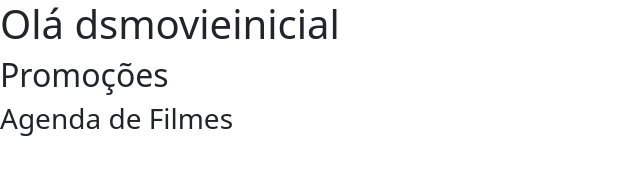
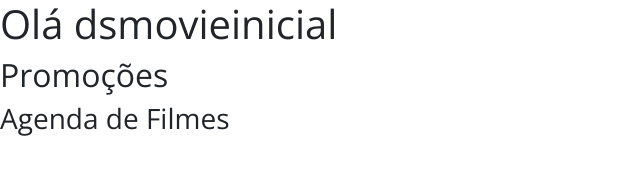
Before and after one commit to JohnMBC/dsmovieinicial, a plain HTML site: page index.html in a window 1280 px wide. Shown: the whole page, without its empty margins (0-640 px from the left). Drawn offline with nearby package versions, Linux system fonts and the light colour scheme.

Commit message:
Google Fonts

```diff
--- /dev/null
+++ b/css/styles.css
@@ -0,0 +1,5 @@
+
+
+@import url('https://fonts.googleapis.com/css2?family=Open+Sans:wght@300;400;700&display=swap');
+
+*{font-family:'Open Sans',sans-serif}
--- a/index.html
+++ b/index.html
@@ -7,10 +7,7 @@
     <title>Projeto DSMovieinicial</title>
 
     <link href="https://cdn.jsdelivr.net/npm/bootstrap@5.1.3/dist/css/bootstrap.min.css" rel="stylesheet" integrity="sha384-1BmE4kWBq78iYhFldvKuhfTAU6auU8tT94WrHftjDbrCEXSU1oBoqyl2QvZ6jIW3" crossorigin="anonymous">
-
-
-
-
+    <link rel="stylesheet" href="css/styles.css"
 </head>
 <body>
 <h1>
```
